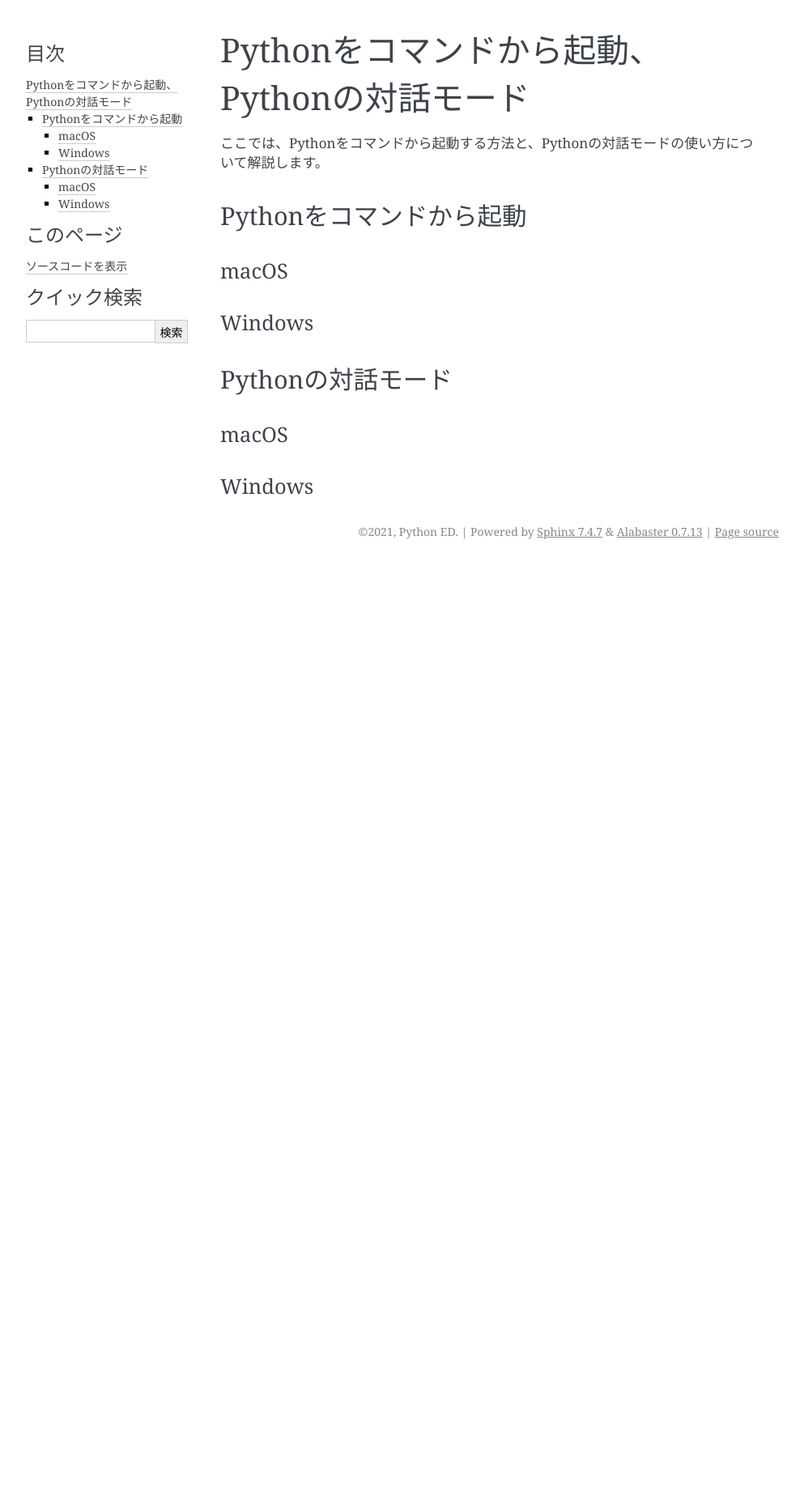
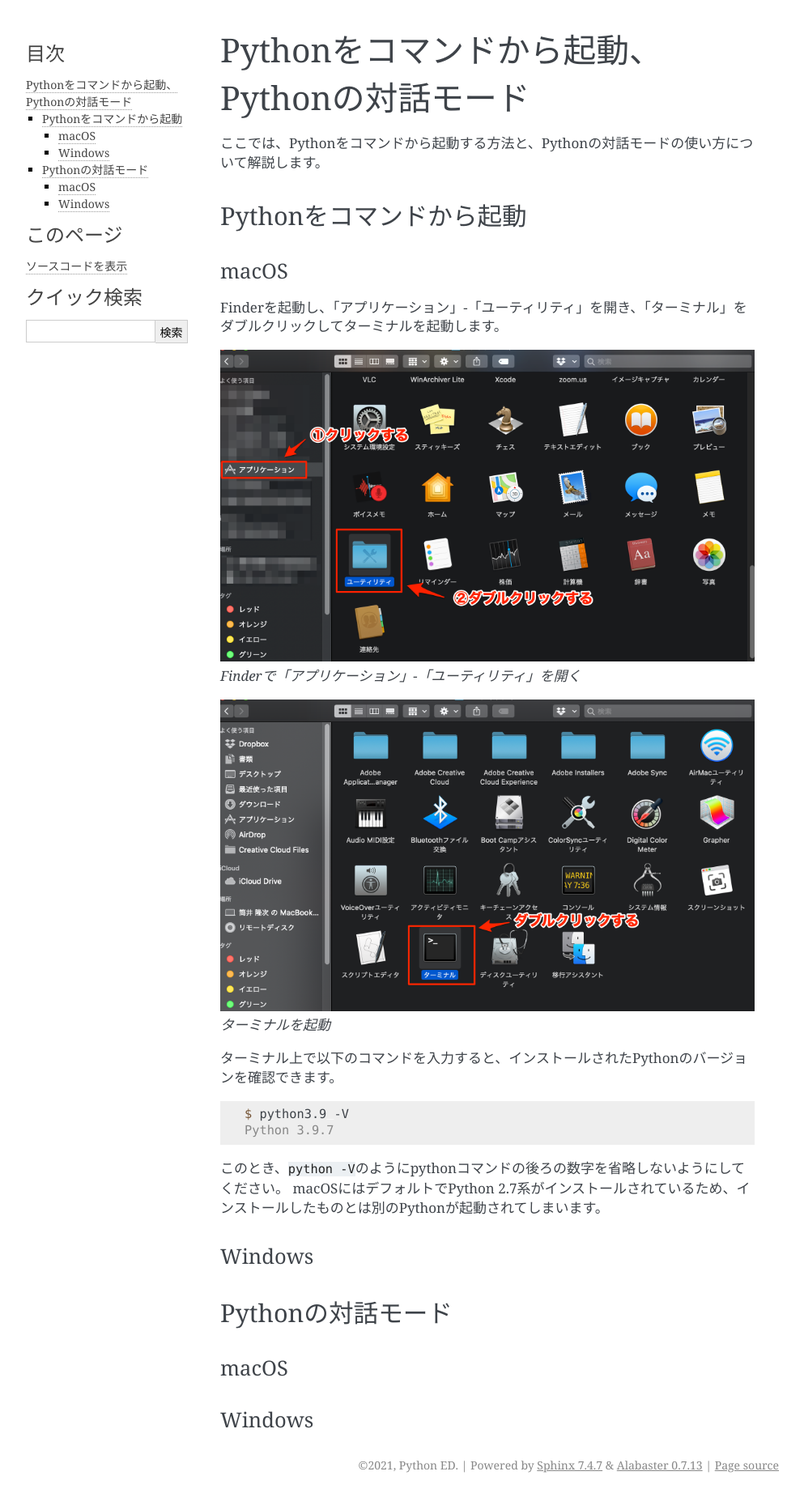
Before and after one commit to python-ed-open-doc/python-starter-guide, a Sphinx documentation site: the page built from source/python-setup/start-up-and-interpreter.md, in a window 1280 px wide. Shown: the whole page at 81% size, without its empty margins (148-1141 px from the left). Built offline with Sphinx 7.4.7, drawn with Linux system fonts in a browser that asks for light colours; before the commit the page ends 900 px from its top, so only the background shows below that.

Commit message:
「Pythonをコマンドから起動」のmacOSの場合を追記

````diff
--- a/source/python-setup/start-up-and-interpreter.md
+++ b/source/python-setup/start-up-and-interpreter.md
@@ -7,6 +7,23 @@
 ## Pythonをコマンドから起動
 
 ### macOS
+Finderを起動し、「アプリケーション」-「ユーティリティ」を開き、「ターミナル」をダブルクリックしてターミナルを起動します。
+
+![Finderで「アプリケーション」-「ユーティリティ」を開く](./run-python-for-mac-1.png)
+*Finderで「アプリケーション」-「ユーティリティ」を開く*
+
+![ターミナルを起動](./run-python-for-mac-2.png)
+*ターミナルを起動*
+
+ターミナル上で以下のコマンドを入力すると、インストールされたPythonのバージョンを確認できます。
+
+```console
+$ python3.9 -V
+Python 3.9.7
+```
+
+このとき、`python -V`のようにpythonコマンドの後ろの数字を省略しないようにしてください。
+macOSにはデフォルトでPython 2.7系がインストールされているため、インストールしたものとは別のPythonが起動されてしまいます。
 
 ### Windows
 
````
Also changed, not shown: source/python-setup/run-python-for-mac-1.png (added), source/python-setup/run-python-for-mac-2.png (added).
